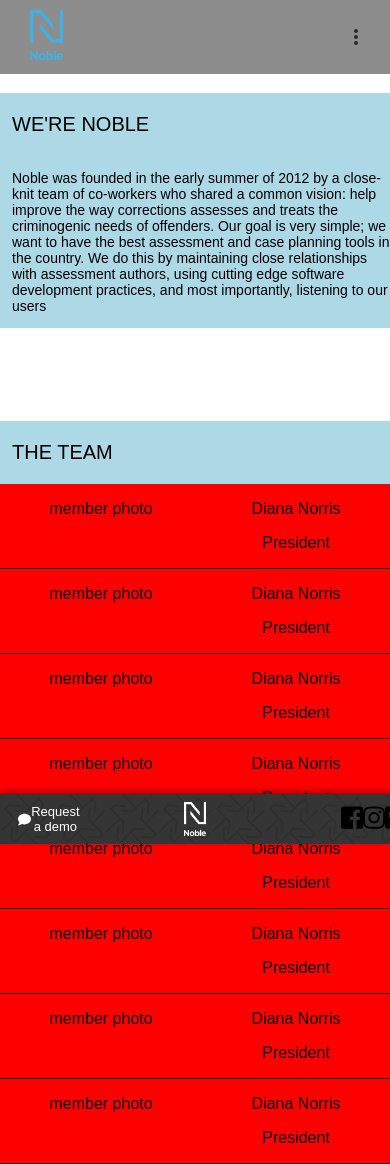
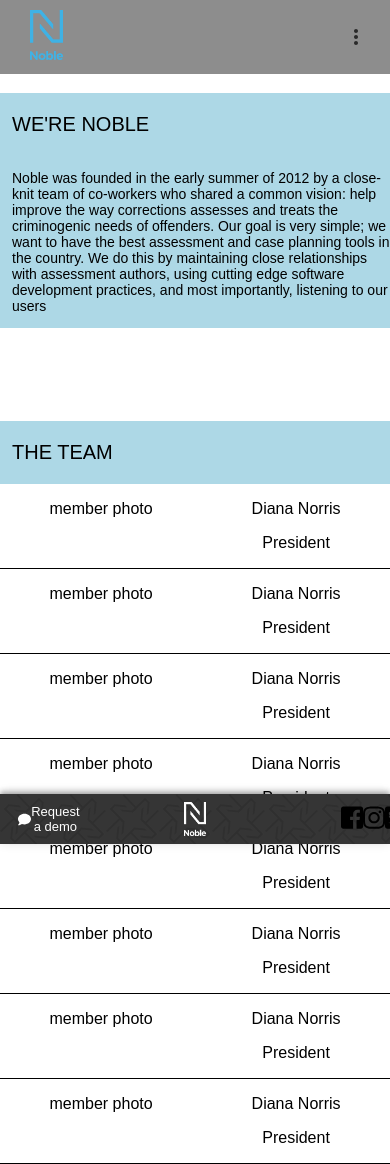
Before and after one commit to ryanjparke/Noble---Marketing-, a React (Create React App) app: page /about in a window 390 px wide. Built offline with nearby package versions, Linux system fonts and the light colour scheme; a web font is replaced by a local one.

Commit message:
mobile views

```diff
--- a/src/Components/About/About.css
+++ b/src/Components/About/About.css
@@ -40,7 +40,7 @@
         height: 100vh;
         width: 100vw;
         display: inline;
-        background-color: lightblue;
+        /* background-color: lightblue; */
     }
     .aboutHeader {
         margin-top: 11vh;
@@ -74,7 +74,7 @@
         width: 100vw;
         margin-bottom: 100px;
         display: inline;
-        background-color: lightblue;
+        /* background-color: lightblue; */
     }
     .member {
         height: 100%;
@@ -82,7 +82,7 @@
         display: flex;
         flex-direction: row;
         justify-content: space-around;
-        background-color: red;
+        /* background-color: red; */
         border-bottom: thin solid black;
     }
 
--- a/src/Components/About/About.js
+++ b/src/Components/About/About.js
@@ -30,7 +30,6 @@
                 <div className="storyContainer" >
                     <p>Noble was founded in the early summer of 2012 by a close-knit team of co-workers who shared a common vision: help improve the way corrections assesses and treats the criminogenic needs of offenders.  Our goal is very simple; we want to have the best assessment and case planning tools in the country.  We do this by maintaining close relationships with assessment authors, using cutting edge software development practices, and most importantly, listening to our users</p>
                 </div>
-
                 {/************ MOBILE VIEW *************/}
                 <div className='aboutHeader'>
                     <p>THE TEAM</p>
```
